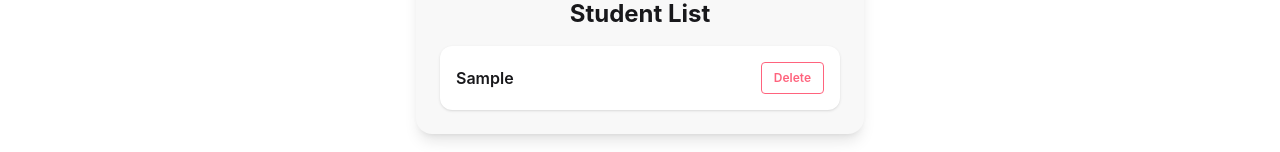
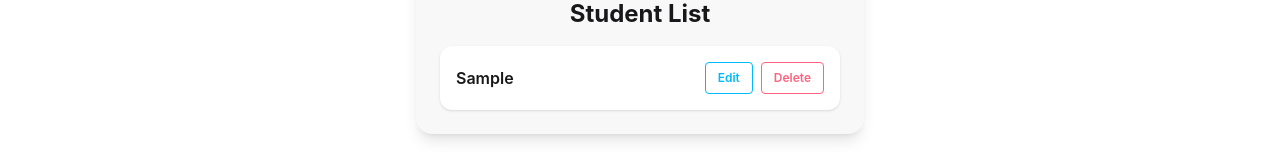
Before and after one commit to Sk-Pandey/StudentManager, a React (Vite) app in the folder Version2/: page / in a window 1280 px wide. Both pictures are taken after typing "Sample" into the empty fields and a click on the button "Add Student". Shown: the part 502-654 px from the top of the page. Built offline with nearby package versions, Linux system fonts and the light colour scheme.

Commit message:
updated version 2 with edit feature

```diff
--- a/Version2/src/App.jsx
+++ b/Version2/src/App.jsx
@@ -1,4 +1,4 @@
-import React, { use, useState } from "react";
+import React, { useState } from "react";
 import { v4 as uuidv4 } from "uuid";
 import StudentForm from "./components/StudentForm";
 import StudentList from "./components/StudentList";
@@ -15,9 +15,20 @@ const App = () => {
   // State to handle search box
   const [search, setSearch] = useState("");
 
+  // State to handle edit id
+  const [editId, setEditId] = useState(null);
+
   // Function for adding student into list
   const addStudent = () => {
-    if (name.trim() !== "") {
+    if (editId) {
+      setList(
+        list.map((student) =>
+          student.id === editId ? { ...student, name } : student,
+        ),
+      );
+      setEditId(null);
+      setName("");
+    } else if (name.trim() !== "") {
       setList((prev) => [
         {
           name,
@@ -34,12 +45,23 @@ const App = () => {
     setList(list.filter((item) => item.id !== dlt_id));
   };
 
+  // Edit Function
+  const edit = (item) => {
+    setName(item.name);
+    setEditId(item.id);
+  };
+
   return (
     <div>
       <Navbar />
       <StudentForm name={name} setName={setName} addStudent={addStudent} />
       <Search search={search} setSearch={setSearch} />
-      <StudentList list={list} dltStudent={dltStudent} search={search} />
+      <StudentList
+        list={list}
+        dltStudent={dltStudent}
+        search={search}
+        edit={edit}
+      />
     </div>
   );
 };
--- a/Version2/src/components/StudentList.jsx
+++ b/Version2/src/components/StudentList.jsx
@@ -1,16 +1,17 @@
 import React from "react";
 
-const StudentList = ({ list, dltStudent, search }) => {
+const StudentList = ({ list, dltStudent, search, edit }) => {
   return (
     <div className="flex justify-center px-4 mt-8">
       <div className="bg-base-200 shadow-lg rounded-2xl w-full max-w-md">
         <div className="p-6">
           <p className="font-bold opacity-60">
             Total Student{" "}
-            <span className="bg-black py-0.5 px-1 rounded-lg   text-white">
+            <span className="bg-black py-0.5 px-1 rounded-lg text-white">
               {list.length}
             </span>
           </p>
+
           <h2 className="text-2xl font-bold text-center mb-4">Student List</h2>
 
           <div className="space-y-3">
@@ -33,8 +34,13 @@ const StudentList = ({ list, dltStudent, search }) => {
                     className="flex items-center justify-between bg-base-100 p-4 rounded-xl shadow-sm"
                   >
                     <div>
-                      <h3 className="font-semibold">{item.name}</h3>
+                      <h3 className="font-semibold capitalize">{item.name}</h3>
                     </div>
+
+                    <div className="flex gap-2">
+                      <button className="btn btn-info btn-sm btn-outline" onClick={()=>edit(item)}>
+                        Edit
+                      </button>
 
                       <button
                         className="btn btn-error btn-sm btn-outline"
@@ -42,6 +48,7 @@ const StudentList = ({ list, dltStudent, search }) => {
                       >
                         Delete
                       </button>
+                    </div>
                   </div>
                 ))
             )}
```
Also changed, not shown: Version2/src/components/Search.jsx (line endings or trailing spaces), Version2/src/components/StudentForm.jsx (line endings or trailing spaces). Lines whose indentation alone changed are shown as unchanged.
